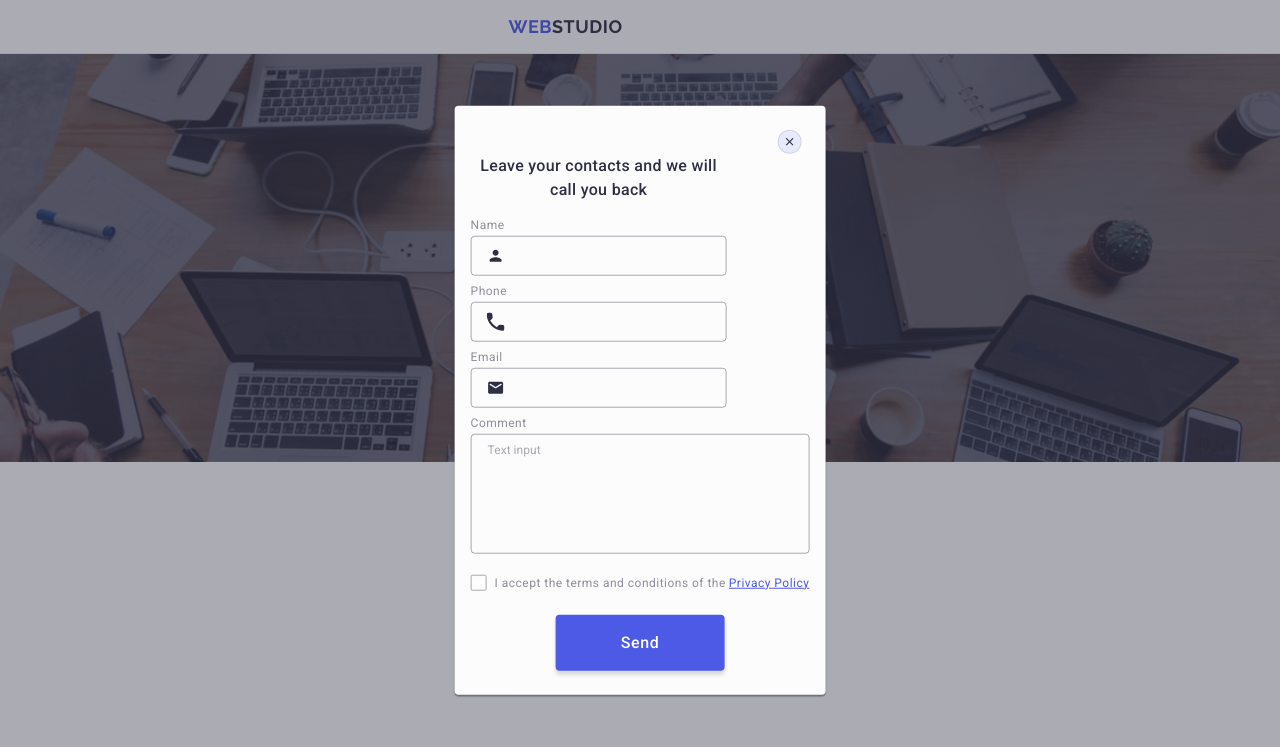
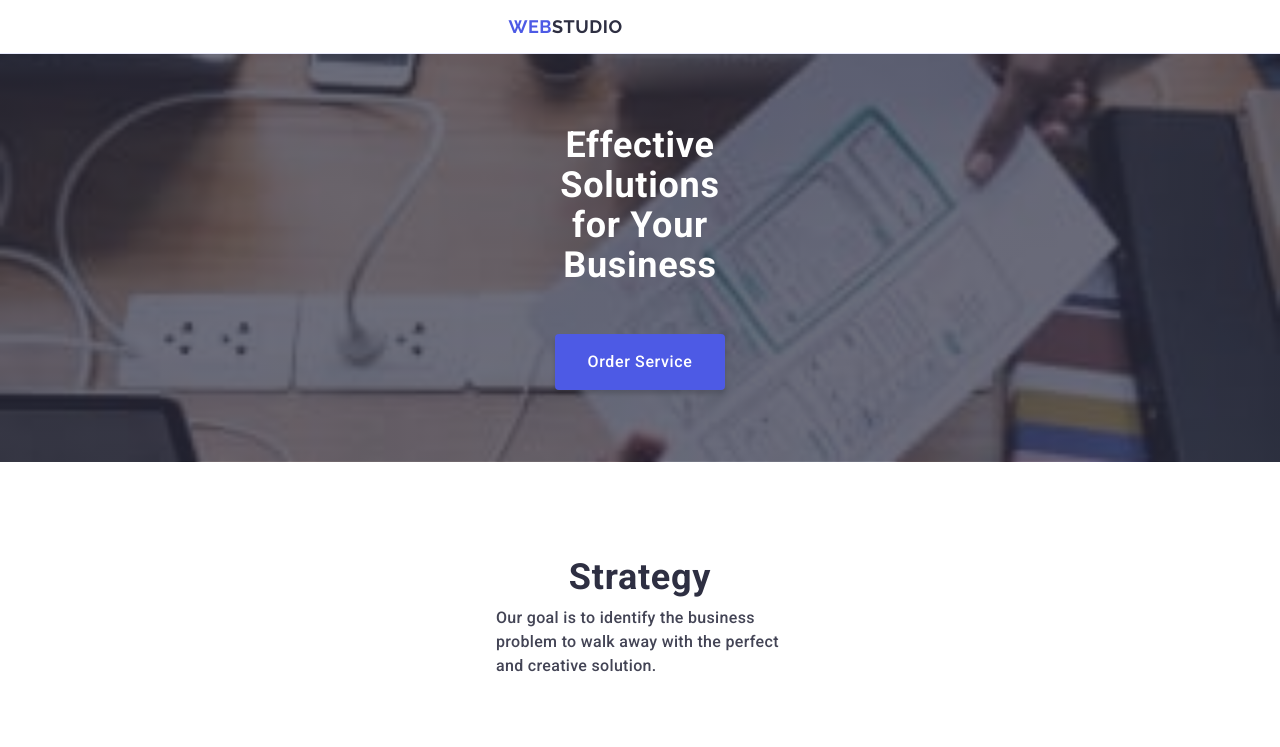
Before and after one commit to ouemdzi/goit-markup-hw-06, a plain HTML site: page index.html in a window 1280 px wide. Shown: the top 747 px of the page. Drawn offline with nearby package versions, Linux system fonts and the light colour scheme.

Commit message:
modal & title-bg

```diff
--- a/css/styles.css
+++ b/css/styles.css
@@ -90,7 +90,7 @@ img {
   content: "";
   position: absolute;
   width: 100%;
-  height: 4px;
+  min-height: 4px;
   background-color: #404bbf;
   border-radius: 2px;
   left: 0px;
@@ -151,13 +151,23 @@ img {
       rgba(46, 47, 66, 0.7),
       rgba(46, 47, 66, 0.7)
     ),
-    url(../images/hero-img.jpg);
+    url(../images/title-bg-mob-1x.jpg);
   /* max-width: 1440px; */
   background-repeat: no-repeat;
   background-size: cover;
   background-position: center;
   padding: 72px 16px;
   margin: 0 auto;
+}
+@media (min-resolution: 192dpi) {
+  .title-section {
+    background-image: linear-gradient(
+        to bottom,
+        rgba(46, 47, 66, 0.7),
+        rgba(46, 47, 66, 0.7)
+      ),
+      url(../images/title-bg-mob-2x.jpg);
+  }
 }
 
 .header-title {
@@ -171,7 +181,6 @@ img {
   font-weight: 700;
   /* background-color: #2e2f42; */
   max-width: 496px;
-  margin: 0 auto;
 }
 
 .header-button {
@@ -253,15 +262,15 @@ img {
 }
 
 .adv-item {
-  width: 288px;
+  min-width: 288px;
 }
 
 .adv-image {
   background-color: #f4f4fd;
   border: 1px solid #8e8f99;
   border-radius: 4px;
-  width: 264px;
-  height: 112px;
+  min-width: 264px;
+  min-height: 112px;
   display: flex;
   align-items: center;
   justify-content: center;
@@ -347,8 +356,8 @@ img {
 /* li */
 .socials-item {
   margin-top: 8px;
-  width: 40px;
-  height: 40px;
+  min-width: 40px;
+  min-height: 40px;
   background-color: #4d5ae5;
   border-radius: 50%;
   display: flex;
@@ -520,7 +529,7 @@ img {
   font-size: 16px;
   line-height: 1.5;
   letter-spacing: 0.02em;
-  width: 288px;
+  min-width: 288px;
   text-align: left;
   margin-bottom: 72px;
 }
@@ -613,8 +622,8 @@ img {
 }
 
 .footer-input {
-  width: 288px;
-  height: 40px;
+  min-width: 288px;
+  min-height: 40px;
   padding-left: 16px;
   background-color: transparent;
   border-radius: 4px;
@@ -674,8 +683,7 @@ img {
   background-color: #fcfcfc;
   box-shadow: 0px 1px 1px 0px rgba(0, 0, 0, 0.14),
     0px 1px 3px 0px rgba(0, 0, 0, 0.12), 0px 2px 1px 0px rgba(0, 0, 0, 0.2);
-  /* padding: 72px 24px 24px 24px; */
-  padding: 24px 16px;
+  padding: 72px 16px 24px 16px;
   position: absolute;
   top: 50%;
   left: 50%;
@@ -692,8 +700,8 @@ img {
   position: absolute;
   top: 24px;
   right: 24px;
-  width: 24px;
-  height: 24px;
+  min-width: 24px;
+  min-height: 24px;
   display: flex;
   justify-content: center;
   align-items: center;
@@ -722,15 +730,13 @@ img {
 }
 
 .modal-text {
-  width: 256px;
+  min-width: 256px;
   color: #2e2f42;
   text-align: center;
   font-size: 16px;
   font-weight: 500;
   line-height: 1.5;
   letter-spacing: 0.02em;
-  margin-bottom: 16px;
-  margin-top: 24px;
   display: block;
 }
 
@@ -750,8 +756,8 @@ img {
 
 .modal-input {
   /* width: 100%; */
-  width: 256px;
-  height: 40px;
+  min-width: 256px;
+  min-height: 40px;
   border-radius: 4px;
   border: 1px solid rgba(46, 47, 66, 0.4);
   background-color: transparent;
@@ -770,7 +776,7 @@ img {
 
 .modal-textarea {
   width: 100%;
-  height: 120px;
+  min-height: 120px;
   border-radius: 4px;
   border: 1px solid rgba(46, 47, 66, 0.4);
   position: relative;
@@ -821,8 +827,8 @@ img {
 
 .checkbox-svg {
   fill: #ffffff;
-  width: 10px;
-  height: 8px;
+  min-width: 10px;
+  min-height: 8px;
   position: absolute;
   top: 50%;
   left: 50%;
@@ -838,12 +844,7 @@ img {
   transition: background-color 250ms cubic-bezier(0.4, 0, 0.2, 1),
     border 250ms cubic-bezier(0.4, 0, 0.2, 1),
     fill 250ms cubic-bezier(0.4, 0, 0.2, 1);
-  display: inline-flex;
-  align-items: center;
-  justify-content: center;
-  fill: transparent;
-  margin-right: 8px;
-  position: relative;
+  padding-right: 10px;
 }
 
 .input-checkbox:checked + .policy-text .privacy-span {
@@ -852,7 +853,8 @@ img {
   fill: #f4f4fd;
 }
 
-.policy-text {
+.policy-text-div {
+  display: inline-block;
   color: #8e8f99;
   font-family: Roboto;
   font-style: normal;
@@ -860,17 +862,16 @@ img {
   font-weight: 400;
   line-height: 1.17;
   letter-spacing: 0.04em;
-  /* display: inline-flex; */
-  display: flex;
-  align-items: center;
-  justify-content: center;
+  min-width: 231px;
+  margin-left: 8px;
+}
+.policy-text {
+  display: inline-flex;
 }
 .policy-link {
   color: #4d5ae5;
   font-style: normal;
   text-decoration-line: underline;
-  display: inline-flex;
-  margin-left: 3px;
 }
 
 .submit-btn {
--- a/index.html
+++ b/index.html
@@ -486,7 +486,7 @@
         </div>
       </div>
     </footer>
-    <div class="backdrop">
+    <div class="backdrop visually-hidden">
       <div class="modal">
         <button type="button" class="close-btn">
           <svg class="close-svg" width="8" height="8">
@@ -555,13 +555,15 @@
               class="input-checkbox visually-hidden"
             />
             <label for="user-privacy" class="policy-text">
-              <span class="privacy-span">
+              <div class="privacy-span">
                 <svg class="checkbox-svg" width="10" height="8">
                   <use href="./images/icons.svg#icon-yes-svg"></use>
                 </svg>
-              </span>
-              I accept the terms and conditions of the
-              <a href="/" class="policy-link">Privacy Policy</a>
+              </div>
+              <div class="policy-text-div">
+                I accept the terms and conditions of the
+                <a href="" class="policy-link">Privacy Policy</a>
+              </div>
             </label>
           </div>
           <button type="submit" class="submit-btn">Send</button>
```
Also changed, not shown: images/title-bg-mob-1x.jpg (added), images/title-bg-mob-2x.jpg (added).
